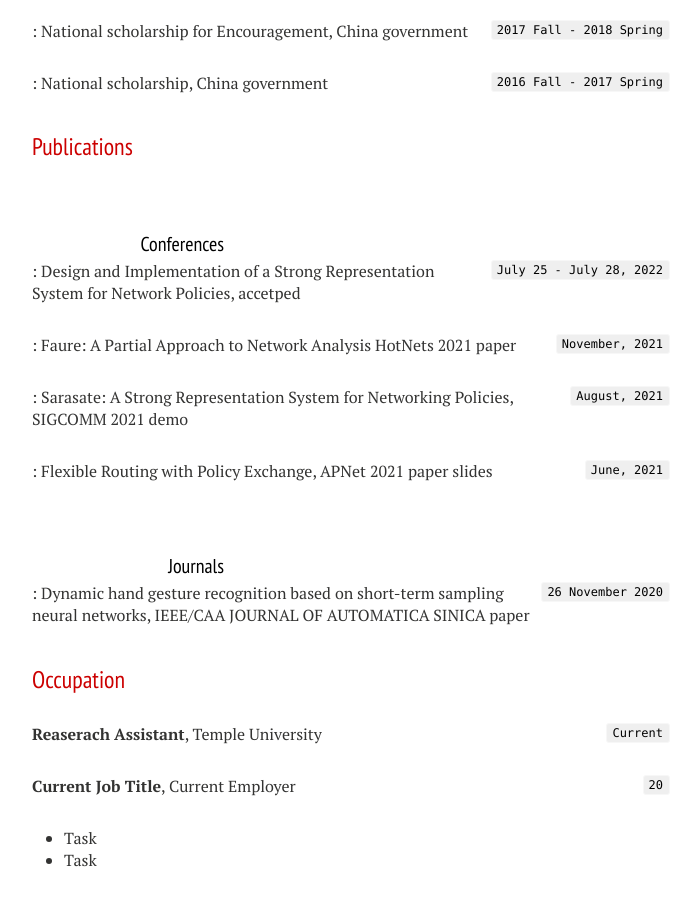
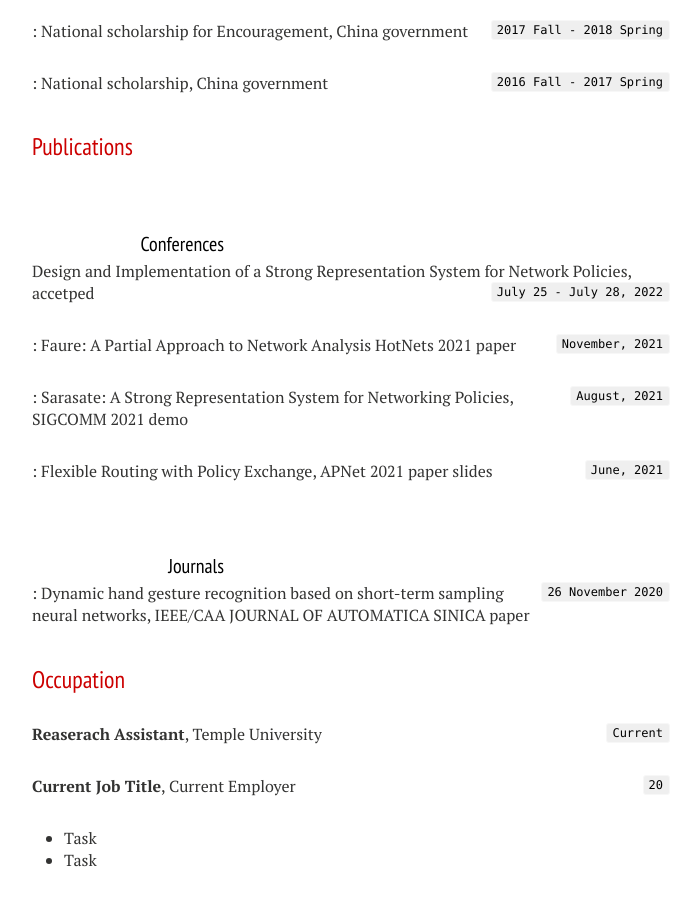
Before and after one commit to lanfangping/lanfangping.github.io, a Jekyll site: the page built from cv.md, in a window 1280 px wide and 900 px high, scrolled down 656 px. Shown: the whole window, without its empty margins (288-988 px from the left). Built offline with Jekyll 4.4.1, drawn with Linux system fonts in a browser that asks for light colours; nearby versions of some CDN libraries; our own code applies the rules of GitHub Pages for plain Markdown files.

Commit message:
Update cv.md

```diff
--- a/cv.md
+++ b/cv.md
@@ -34,8 +34,8 @@ National scholarship, China government
 
 ### Conferences
 
-`July 25 - July 28, 2022`:
 Design and Implementation of a Strong Representation System for Network Policies, accetped
+`July 25 - July 28, 2022`
 
 `November, 2021`:
 Faure: A Partial Approach to Network Analysis [HotNets 2021](https://conferences.sigcomm.org/hotnets/2021/) [paper](docs/Hotnets2021/faure.pdf)
```
